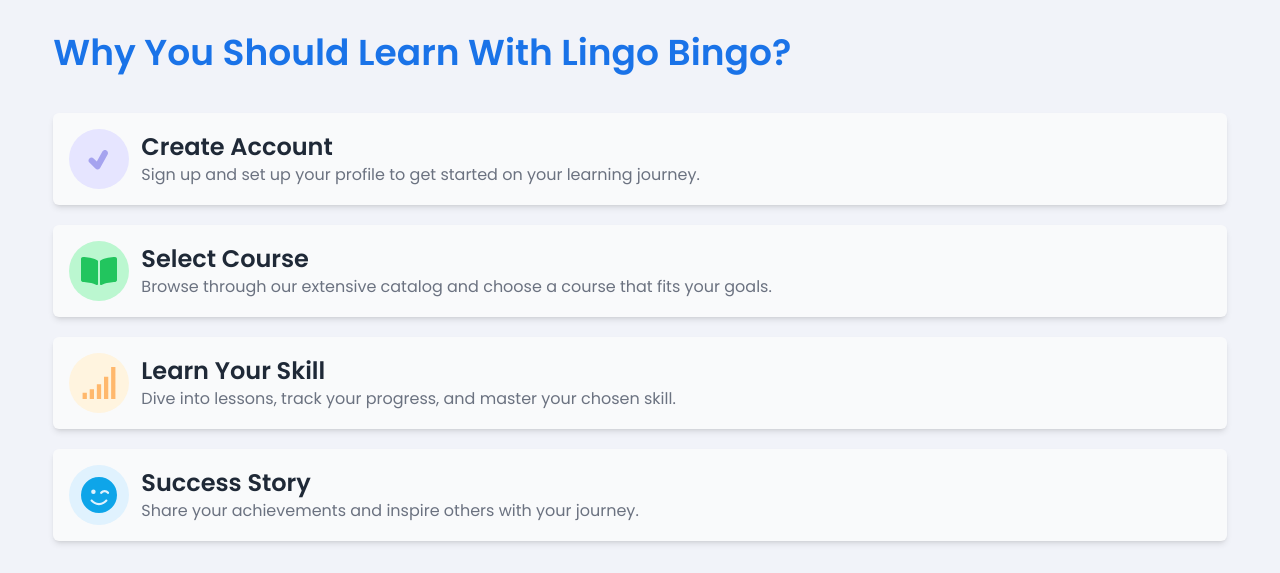
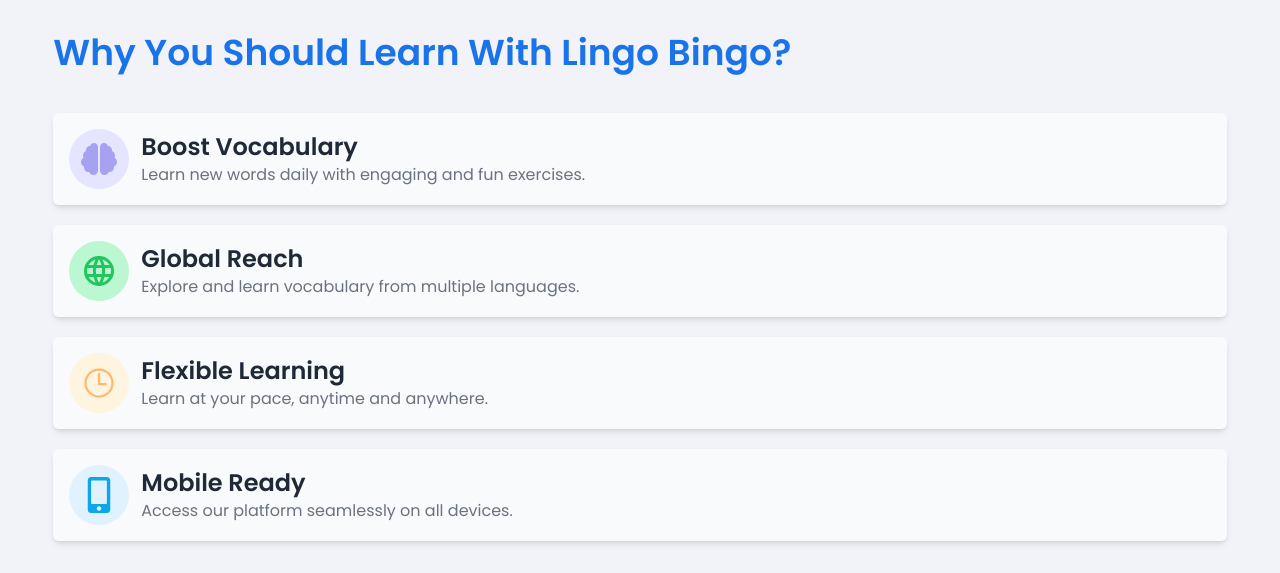
Before and after one commit to tm-fuad05/Lingo-Bingo, a React (Vite) app: page / in a window 1280 px wide. Shown: the part 1640-2213 px from the top of the page. Built offline with nearby package versions, Linux system fonts and the light colour scheme; no server answers.

Commit message:
voice added

```diff
--- a/src/Components/ForgotPass.jsx
+++ b/src/Components/ForgotPass.jsx
@@ -1,4 +1,4 @@
-import React, { useState } from "react";
+import React, { useContext, useState } from "react";
 import { toast } from "react-toastify";
 import auth from "../Firebase/firebase.config";
 import { sendPasswordResetEmail } from "firebase/auth";
--- a/src/Components/JoinUs.jsx
+++ b/src/Components/JoinUs.jsx
@@ -1,8 +1,8 @@
 import React, { useEffect } from "react";
-import { TiTick } from "react-icons/ti";
-import { FaBookOpen } from "react-icons/fa";
-import { GiNetworkBars } from "react-icons/gi";
-import { FaFaceSmileWink } from "react-icons/fa6";
+import { FaBrain } from "react-icons/fa";
+import { TbWorld } from "react-icons/tb";
+import { IoTimeOutline } from "react-icons/io5";
+import { FaMobileAlt } from "react-icons/fa";
 import Aos from "aos";
 import "aos/dist/aos.css";
 const JoinUs = () => {
@@ -21,13 +21,12 @@
         data-aos="fade-right"
       >
         <div className="bg-[#e6e5ff] p-3 rounded-full">
-          <TiTick className="text-2xl lg:text-4xl text-[#a5a3ef]" />
+          <FaBrain className="text-2xl lg:text-4xl text-[#a5a3ef]" />
         </div>
         <div>
-          <p className="text-xl lg:text-2xl font-semibold">Create Account</p>
+          <p className="text-xl lg:text-2xl font-semibold">Boost Vocabulary</p>
           <p className="text-gray-500">
-            Sign up and set up your profile to get started on your learning
-            journey.
+            Learn new words daily with engaging and fun exercises.
           </p>
         </div>
       </div>
@@ -36,13 +35,12 @@
         data-aos="fade-right"
       >
         <div className="bg-green-200 p-3 rounded-full">
-          <FaBookOpen className="text-2xl lg:text-4xl text-green-500" />
+          <TbWorld className="text-2xl lg:text-4xl text-green-500" />
         </div>
         <div>
-          <p className="text-xl lg:text-2xl font-semibold">Select Course</p>
+          <p className="text-xl lg:text-2xl font-semibold">Global Reach</p>
           <p className="text-gray-500">
-            Browse through our extensive catalog and choose a course that fits
-            your goals.
+            Explore and learn vocabulary from multiple languages.
           </p>
         </div>
       </div>
@@ -51,13 +49,12 @@
         data-aos="fade-right"
       >
         <div className="bg-[#fff4df] p-3 rounded-full">
-          <GiNetworkBars className="text-2xl lg:text-4xl text-[#ffb86c]" />
+          <IoTimeOutline className="text-2xl lg:text-4xl text-[#ffb86c]" />
         </div>
         <div>
-          <p className="text-xl lg:text-2xl font-semibold">Learn Your Skill</p>
+          <p className="text-xl lg:text-2xl font-semibold">Flexible Learning</p>
           <p className="text-gray-500">
-            Dive into lessons, track your progress, and master your chosen
-            skill.
+            Learn at your pace, anytime and anywhere.
           </p>
         </div>
       </div>
@@ -66,12 +63,12 @@
         data-aos="fade-right"
       >
         <div className="bg-sky-100 p-3 rounded-full">
-          <FaFaceSmileWink className="text-2xl lg:text-4xl text-sky-500" />
+          <FaMobileAlt className="text-2xl lg:text-4xl text-sky-500" />
         </div>
         <div>
-          <p className="text-xl lg:text-2xl font-semibold">Success Story</p>
+          <p className="text-xl lg:text-2xl font-semibold">Mobile Ready</p>
           <p className="text-gray-500">
-            Share your achievements and inspire others with your journey.
+            Access our platform seamlessly on all devices.
           </p>
         </div>
       </div>
--- a/src/Components/Login.jsx
+++ b/src/Components/Login.jsx
@@ -10,12 +10,13 @@
   const [error, setError] = useState(null);
   const navigate = useNavigate();
   const emailRef = useRef();
-  const { handleSignIn, setUser, user, handleSignInWithGoogle } =
+  const { handleSignIn, setUser, handleSignInWithGoogle } =
     useContext(AuthContext);
   const handleLogin = (e) => {
     e.preventDefault();
     const email = e.target.email.value;
     const pass = e.target.pass.value;
+
     setError("");
     handleSignIn(email, pass)
       .then((result) => {
--- a/src/layouts/LessonCards.jsx
+++ b/src/layouts/LessonCards.jsx
@@ -1,5 +1,5 @@
 import React from "react";
-
+import { HiOutlineSpeakerWave } from "react-icons/hi2";
 const LessonCards = ({ vocabulary }) => {
   const {
     word,
@@ -11,15 +11,27 @@
     example,
   } = vocabulary;
 
+  function pronounceWord(word) {
+    const utterance = new SpeechSynthesisUtterance(word);
+    utterance.lang = "ja-JP";
+    window.speechSynthesis.speak(utterance);
+    console.log(word);
+  }
+
   return (
-    <div className="bg-secondary p-7 rounded-xl flex flex-col items-center justify-center gap-2">
-      <h4 className="font-semibold text-md md:text-lg lg:text-xl">
-        Word:
-        <span className="text-md md:text-lg lg:text-xl font-normal">
-          {" "}
-          {word}{" "}
-        </span>
-      </h4>
+    <div className="bg-secondary p-7 rounded-xl flex flex-col  justify-center gap-2  hover:-translate-y-4 hover:bg-opacity-50 duration-500">
+      <div className="flex justify-between items-center">
+        <h4 className="font-semibold text-md md:text-lg lg:text-xl ">
+          Word:
+          <span className="text-md md:text-lg lg:text-xl font-normal ">
+            {" "}
+            {word}
+          </span>
+        </h4>
+        <button onClick={() => pronounceWord(word)}>
+          <HiOutlineSpeakerWave className="text-xl lg:text-2xl hover:opacity-50" />
+        </button>
+      </div>
       <h4 className="font-semibold text-md md:text-lg lg:text-xl">
         Meaning:
         <span className="text-md md:text-lg lg:text-xl font-normal">
```
